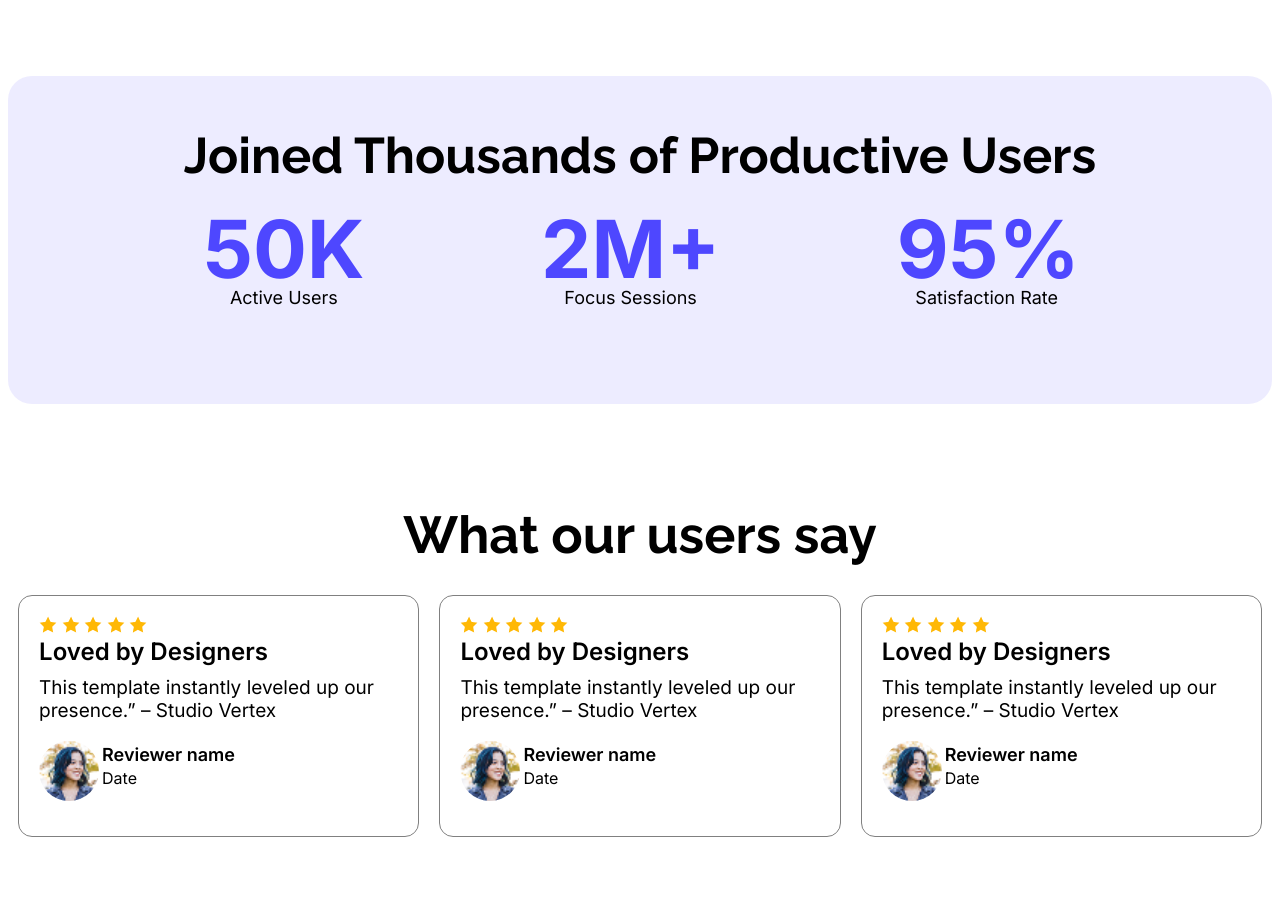
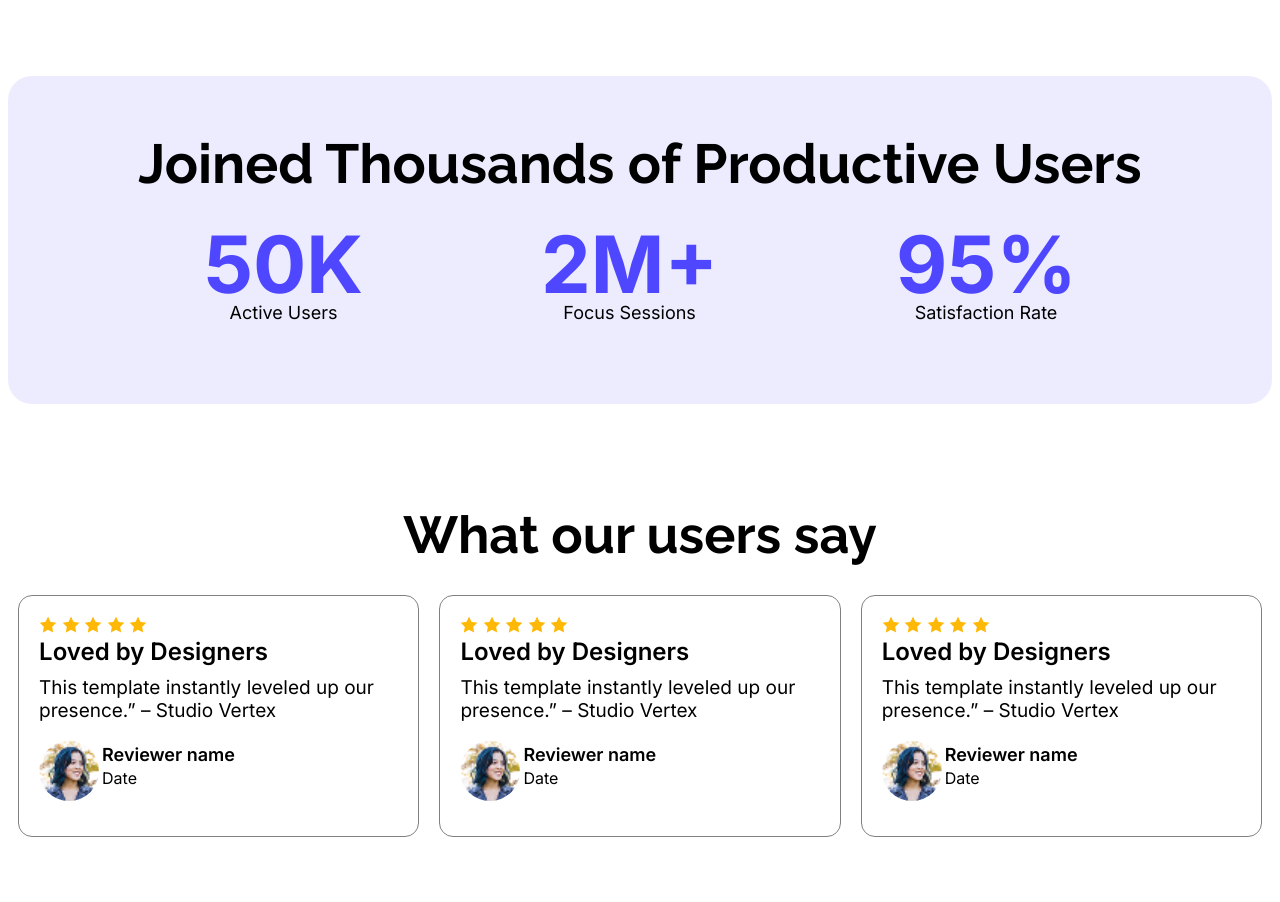
Before and after one commit to TanzirulIslam22/B12A01-landing-launchpad, a plain HTML site: page index.html in a window 1280 px wide. Shown: the part 1220-2122 px from the top of the page. Drawn offline with Linux system fonts and the light colour scheme.

Commit message:
Assignment Completed

```diff
--- a/Styles/style.css
+++ b/Styles/style.css
@@ -157,7 +157,7 @@ nav {
 }
 
 .centered-title {
-  font-size: 50px;
+  font-size: 55px;
   font-weight: 700;
 }
 
@@ -177,7 +177,7 @@ nav {
   margin: auto;
   color: #4e47ff;
   font-weight: 700;
-  font-size: 80px;
+  font-size: 79px;
 }
 
 .score-detail {
```
